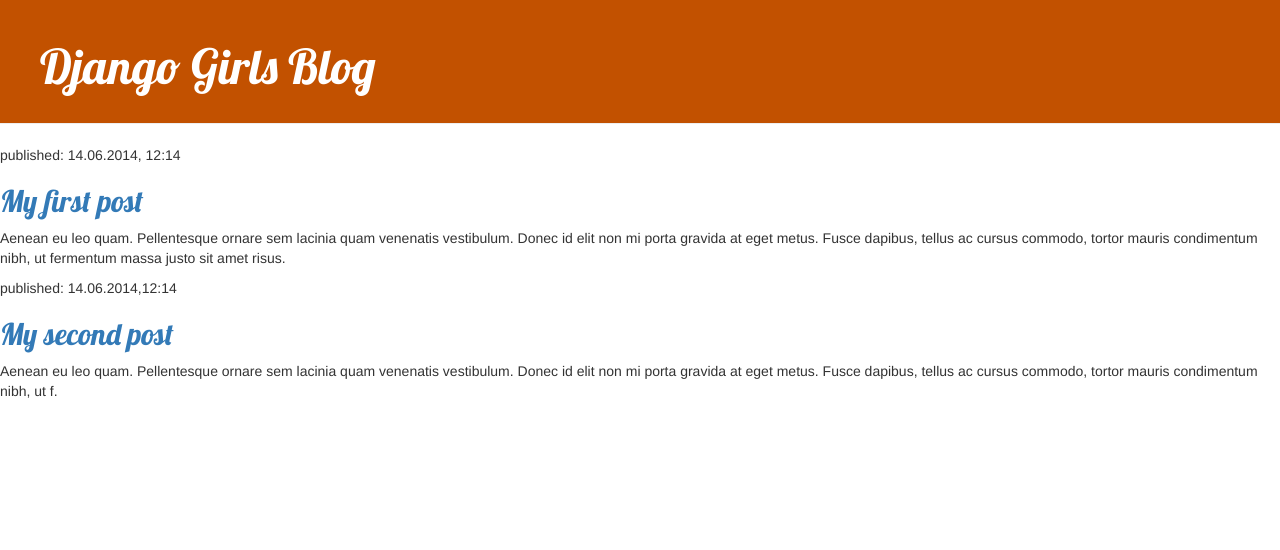
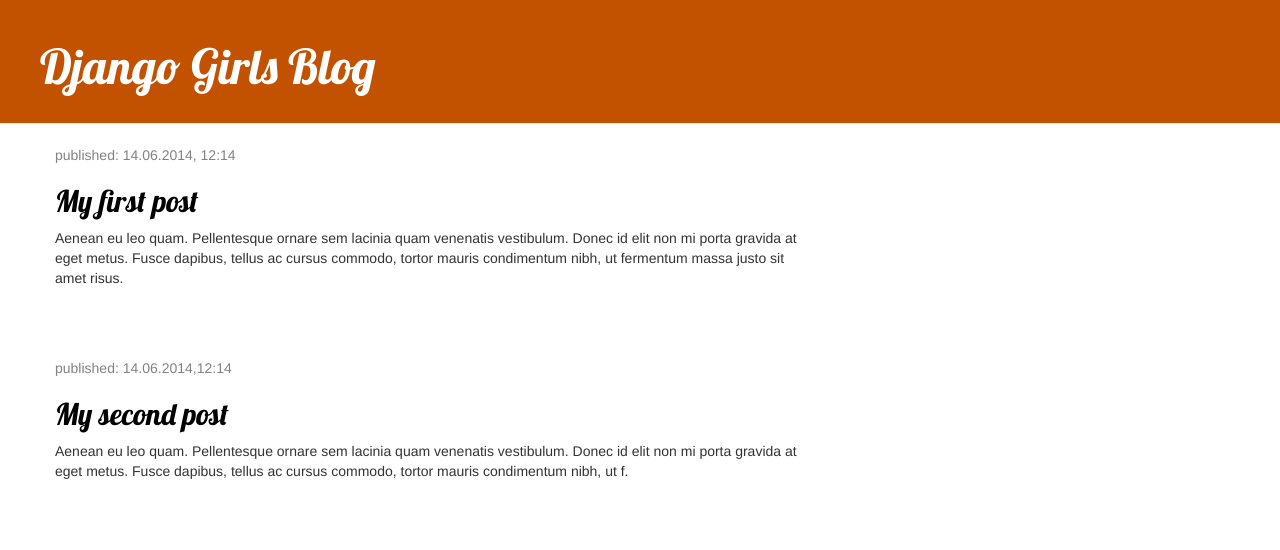
Before and after one commit to niharika210400/my-first-blog, a Django app: page / in a window 1280 px wide. Shown: the top 550 px of the page. Run offline with Django 3.2, Linux system fonts and the light colour scheme; data that the repository does not hold is empty; some libraries are stand-ins or nearby versions.

Commit message:
Added css.

```diff
--- a/blog/templates/blog/post_list.html
+++ b/blog/templates/blog/post_list.html
@@ -29,16 +29,32 @@
             </div>
         </div>
 
-       <div>
+        <div class="content container">
+            <div class="row">
+                <div class="col-md-8">
+                    <div class="post">
+                        <div class="date">
                             <p>published: 14.06.2014, 12:14 </p>
+                        </div>
                         <h2><a href=""> My first post </a></h2>
                         <p> Aenean eu leo quam. Pellentesque ornare sem lacinia quam venenatis vestibulum. Donec id elit non mi porta gravida at eget metus. Fusce dapibus, tellus ac cursus commodo, tortor mauris condimentum nibh, ut fermentum massa justo sit amet risus.</p>
                     </div>
+                </div>
+            </div>
+        </div>
 
-        <div>
+        <div class="content container">
+            <div class="row">
+                <div class="col-md-8">
+                    <div class="post">
+                        <div class="date">
                             <p>published: 14.06.2014,12:14 </p>
+                        </div>
                         <h2><a href=""> My second post </a></h2>
                         <p> Aenean eu leo quam. Pellentesque ornare sem lacinia quam venenatis vestibulum. Donec id elit non mi porta gravida at eget metus. Fusce dapibus, tellus ac cursus commodo, tortor mauris condimentum nibh, ut f.</p>
+                    </div>
+                </div>
+            </div>
         </div>
 
     </body>
```
Lines whose indentation alone changed are shown as unchanged.
